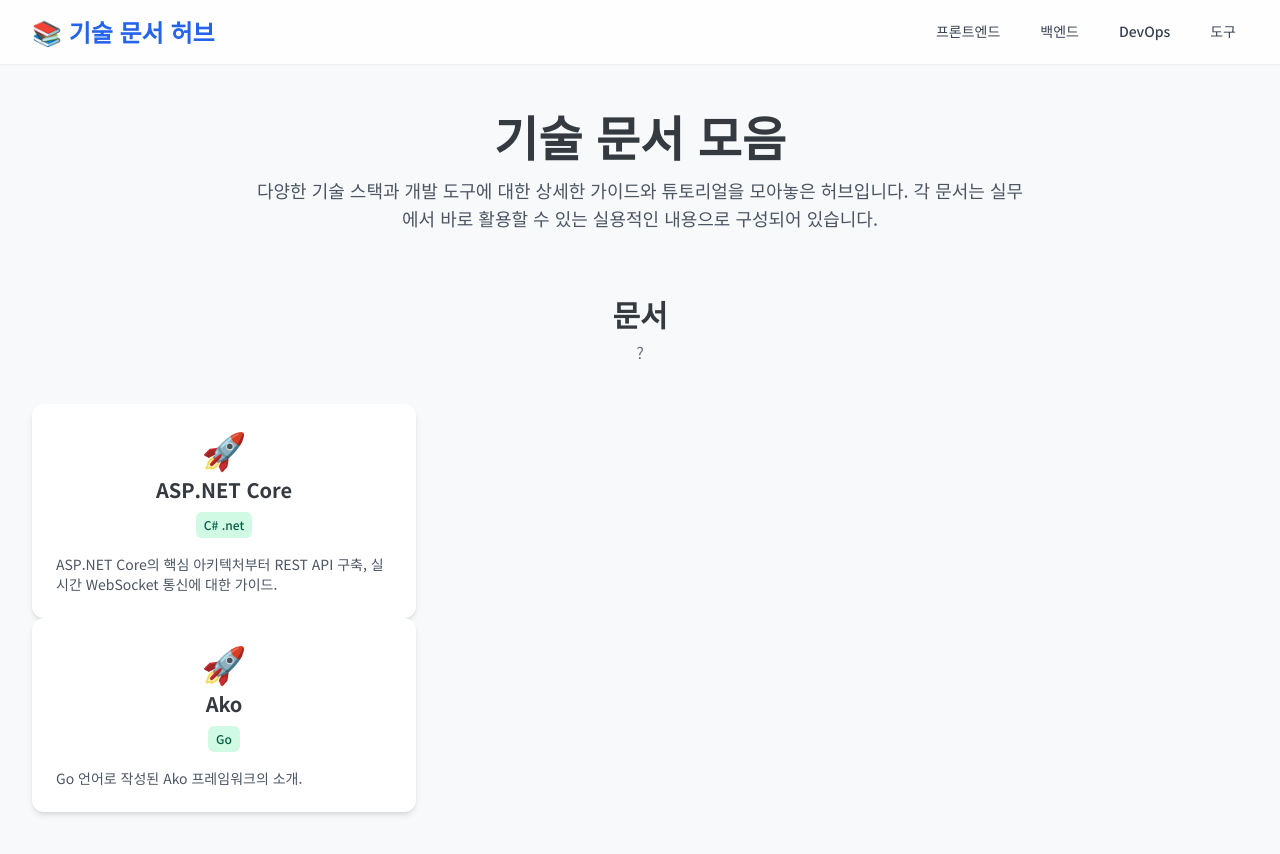
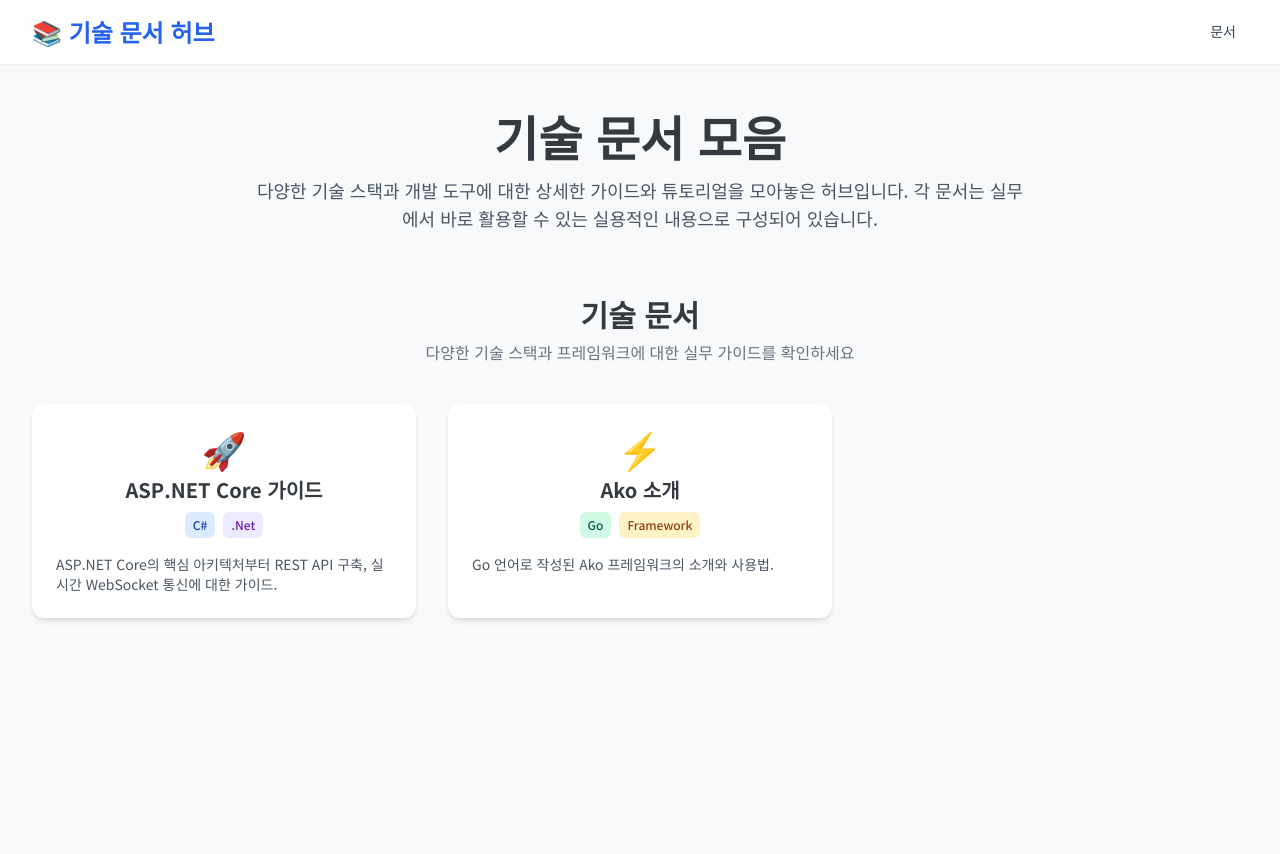
Before and after one commit to snowmerak/statics, a plain HTML site: page index.html in a window 1280 px wide. After the commit the page ends 800 px from the top, so only its background shows below. Drawn offline with nearby package versions, Linux system fonts and the light colour scheme.

Commit message:
feat(ui): update navigation and enhance document section with new content

```diff
--- a/index.html
+++ b/index.html
@@ -90,10 +90,7 @@
                 </div>
                 <div class="hidden md:block">
                     <div class="ml-10 flex items-baseline space-x-4">
-                        <a href="#frontend" class="nav-link px-3 py-2 rounded-md text-sm font-medium text-gray-700">프론트엔드</a>
-                        <a href="#backend" class="nav-link px-3 py-2 rounded-md text-sm font-medium text-gray-700">백엔드</a>
-                        <a href="#devops" class="nav-link px-3 py-2 rounded-md text-sm font-medium text-gray-700">DevOps</a>
-                        <a href="#tools" class="nav-link px-3 py-2 rounded-md text-sm font-medium text-gray-700">도구</a>
+                        <a href="#documents" class="nav-link px-3 py-2 rounded-md text-sm font-medium text-gray-700">문서</a>
                     </div>
                 </div>
             </div>
@@ -110,31 +107,35 @@
             </p>
         </section>
 
-        <section id="backend" class="mb-20">
-            <h2 class="text-3xl font-bold text-center mb-2">문서</h2>
-            <p class="text-center text-gray-500 mb-10">?</p>
+        <section id="documents" class="mb-20">
+            <h2 class="text-3xl font-bold text-center mb-2">기술 문서</h2>
+            <p class="text-center text-gray-500 mb-10">다양한 기술 스택과 프레임워크에 대한 실무 가이드를 확인하세요</p>
             <div class="grid md:grid-cols-2 lg:grid-cols-3 gap-8">
                 <a href="./aspnetcore.html" class="card">
                     <div class="text-center mb-4">
                         <div class="text-4xl mb-2">🚀</div>
-                        <h3 class="text-xl font-bold">ASP.NET Core</h3>
-                        <span class="badge badge-green mt-2">C# .net</span>
+                        <h3 class="text-xl font-bold">ASP.NET Core 가이드</h3>
+                        <div class="flex flex-wrap justify-center gap-2 mt-2">
+                            <span class="badge badge-blue">C#</span>
+                            <span class="badge badge-purple">.Net</span>
+                        </div>
                     </div>
                     <p class="text-gray-600 text-sm">
                         ASP.NET Core의 핵심 아키텍처부터 REST API 구축, 실시간 WebSocket 통신에 대한 가이드.
                     </p>
                 </a>
-            </div>
 
-            <div class="grid md:grid-cols-2 lg:grid-cols-3 gap-8">
                 <a href="./ako.html" class="card">
                     <div class="text-center mb-4">
-                        <div class="text-4xl mb-2">🚀</div>
-                        <h3 class="text-xl font-bold">Ako</h3>
-                        <span class="badge badge-green mt-2">Go</span>
+                        <div class="text-4xl mb-2">⚡</div>
+                        <h3 class="text-xl font-bold">Ako 소개</h3>
+                        <div class="flex flex-wrap justify-center gap-2 mt-2">
+                            <span class="badge badge-green">Go</span>
+                            <span class="badge badge-yellow">Framework</span>
+                        </div>
                     </div>
                     <p class="text-gray-600 text-sm">
-                        Go 언어로 작성된 Ako 프레임워크의 소개.
+                        Go 언어로 작성된 Ako 프레임워크의 소개와 사용법.
                     </p>
                 </a>
             </div>
```
